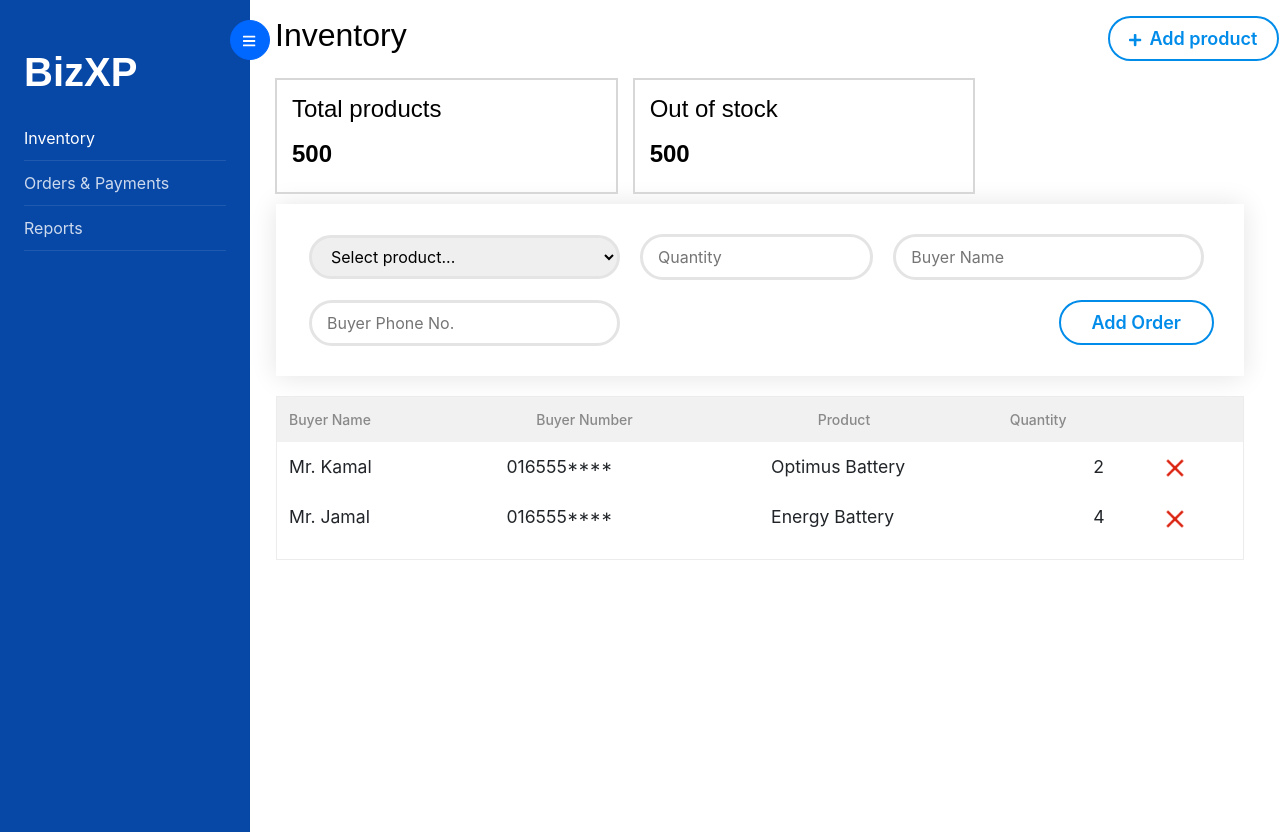
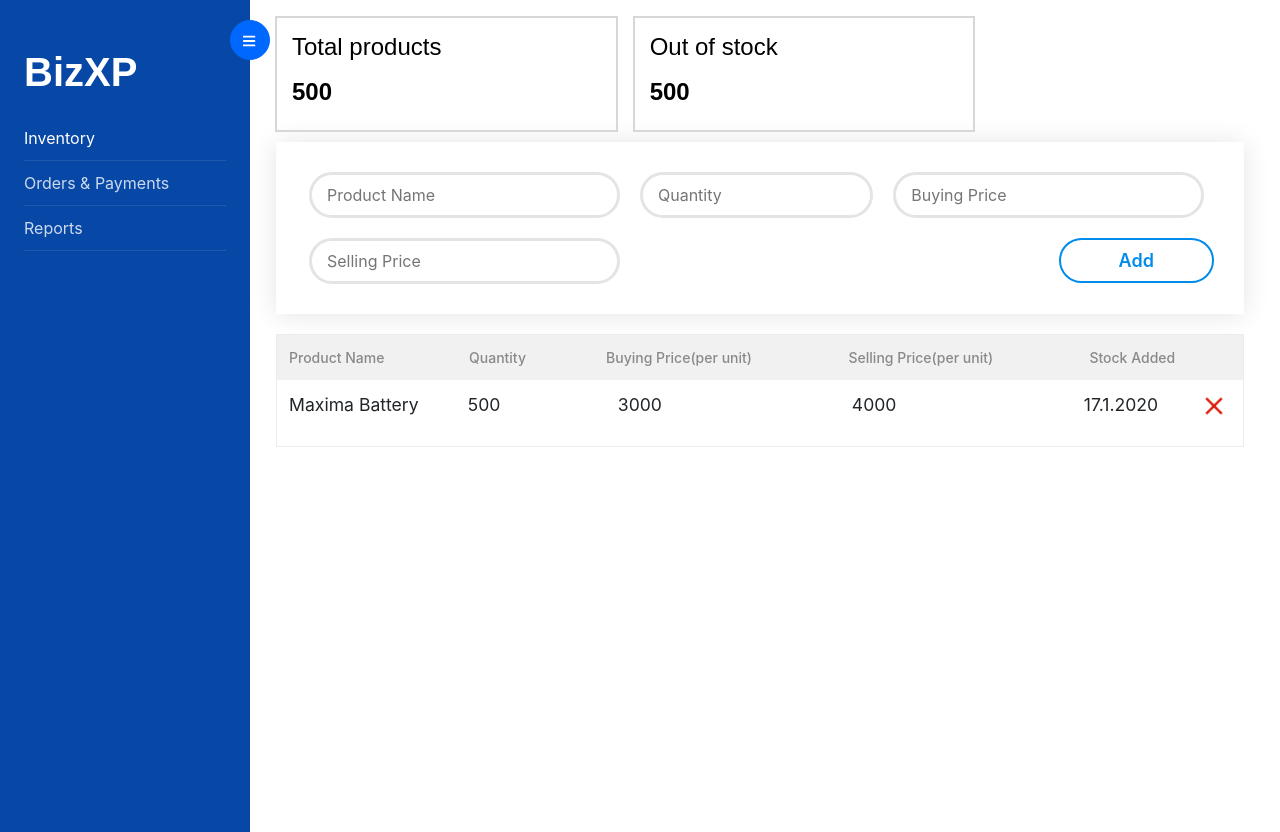
Before and after one commit to arn3342/BizXp-FrontEnd, a React (Create React App) app: page / in a window 1280 px wide. Built offline with nearby package versions, Linux system fonts and the light colour scheme; what @react-pdf/renderer would draw is missing.

Commit message:
Inventory and report

```diff
--- a/src/App.js
+++ b/src/App.js
@@ -98,6 +98,7 @@ class App extends Component {
       showReports: true,
       showPDF:false
     })
+
   }
 
   ExpandCollapseMenu = () => {
--- a/src/components/Inventory/inventory.js
+++ b/src/components/Inventory/inventory.js
@@ -15,19 +15,12 @@ class Inventory extends React.Component {
         this.state = {
             dummyOrderArray: [
                 {
-                    product:'Optimus Battery',
-                    quantity:'2',
-                    buyer:'Mr. Kamal',
-                    buyerPhone:'016555****',
-                    price:'1000'
+                    productName:'Maxima Battery',
+                    quantity:'500',
+                    buyingPrice:'3000',
+                    SellingPrice:'4000',
+                    StockAddeed:'17.1.2020'
                 },
-                {
-                    product:'Energy Battery',
-                    quantity:'4',
-                    buyer:'Mr. Jamal',
-                    buyerPhone:'016555****',
-                    price:'10000'
-                }
             ],
         }
     }
@@ -35,11 +28,11 @@ class Inventory extends React.Component {
     AddDummyOrder = () => {
         document.getElementById('dummyBuyer').setAttribute('disabled', true);
         var order = {};
-        order.product = document.getElementById('dummyProduct').value;
+        order.productName = document.getElementById('dummyProduct').value;
         order.quantity = document.getElementById('dummyQuantity').value;
-        order.buyer = document.getElementById('dummyBuyer').value;
-        order.buyerPhone = document.getElementById('dummyPhone').value;
-        order.price = 10000;
+        order.buyingPrice = document.getElementById('dummyBuyer').value;
+        order.SellingPrice = document.getElementById('dummyPhone').value;
+
 
         DummyOrders.push(order);
         this.CalculateTotalPrice();
@@ -74,10 +67,10 @@ class Inventory extends React.Component {
     render() {
         return (
             <div id="content">
-                <div className="row">
+                {/* <div className="row">
                     <h2 className="mb-4 ml-4">Inventory</h2>
                     <button className="col-md-2 ml-auto btn-Blue"><FontAwesomeIcon icon={faPlus} style={{ fontSize: '14px', marginRight: '8px' }} />Add product</button>
-                </div>
+                </div> */}
                 <div className="row">
                     <div className="boxContainer col-md-4 ml-4">
                         <h4 className="mb-3">Total products</h4>
@@ -91,26 +84,20 @@ class Inventory extends React.Component {
 
                 {/* Add Product Section Starts here*/}
                 <div id="addOrderFieldsContainer" className='row field-container div-shadow leftSpace rightSpace' style={{ display: 'inherit' }}>
-                    <div className="col-md-4 inline-fields">
-                        <select id="dummyProduct" name="products" className="input-fields">
-                            <option value="volvo">Select product...</option>
-                            <option value="Passenger Car Battery">Passenger Car Battery</option>
-                            <option value="Optima Battery">Optima Battery</option>
-                            <option value="Maxima Battery">Maxima Battery</option>
-                            <option value="audi">Other products will be shown here....</option>
-                        </select>
+                <div className="col-md-4 inline-fields">
+                        <input id="dummyQuantity" placeholder="Product Name" className="input-fields"></input>
                     </div>
                     <div className="col-md-3 inline-fields">
                         <input id="dummyQuantity" placeholder="Quantity" className="input-fields"></input>
                     </div>
                     <div className="col-md-4 inline-fields">
-                        <input id="dummyBuyer" placeholder="Buyer Name" className="input-fields"></input>
+                        <input id="dummyBuyer" placeholder="Buying Price" className="input-fields"></input>
                     </div>
                     <div className="col-md-4 inline-fields">
-                        <input id="dummyPhone" placeholder="Buyer Phone No." className="input-fields"></input>
+                        <input id="dummyPhone" placeholder="Selling Price" className="input-fields"></input>
                     </div>
                     <div className='col-md-2 inline-fields' style={{ float: 'right' }}>
-                        <button className="btn-Blue btn-full-width" onClick={() => this.AddDummyOrder()}>Add Order</button>
+                        <button className="btn-Blue btn-full-width" onClick={() => this.AddDummyOrder()}>Add</button>
                     </div>
                 </div>
                 {/* Add Product Section Ends  here*/}
@@ -122,10 +109,11 @@ class Inventory extends React.Component {
                         <table id="columnHeaders" className="table table-hover table-borderless" style={{ marginBottom: '0px', background: '#f1f1f1', userSelect: 'none', borderRadius: '0' }}>
                             <tbody>
                                 <tr className="column-container" style={{ paddingTop: '8px' }}>
-                                    <th>Buyer Name<img className="sortIcon" /></th>
-                                    <th>Buyer Number <img className="sortIcon" /></th>
-                                    <th>Product<img className="sortIcon" /></th>
-                                    <th>Quantity<img className="sortIcon" /></th>
+                                    <th>Product Name<img className="sortIcon" /></th>
+                                    <th>Quantity <img className="sortIcon" /></th>
+                                    <th>Buying Price(per unit)<img className="sortIcon" /></th>
+                                    <th>Selling Price(per unit)<img className="sortIcon" /></th>
+                                    <th>Stock Added</th>
                                     <th></th>
                                 </tr>
                             </tbody>
@@ -138,10 +126,11 @@ class Inventory extends React.Component {
                                 <tr />
                                 {this.state.dummyOrderArray && (this.state.dummyOrderArray.map((order, index) =>
                                     (<tr className="table-warning">
-                                        <td>{order.buyer}</td>
-                                        <td>{order.buyerPhone}</td>
-                                        <td>{order.product}</td>
-                                        <td>{order.quantity}</td>
+                                        <td style={{width:'170px !important'}}>{order.productName}</td>
+                                        <td style={{width:'150px '}}>{order.quantity}</td>
+                                        <td style={{width:'234px'}}>{order.buyingPrice}</td>
+                                        <td style={{width:'232px'}}>{order.SellingPrice}</td>
+                                        <td style={{width:'120px'}}>{order.StockAddeed}</td>
                                         <td onClick={() => this.removeOrder(index)} style={{ cursor: 'pointer' }}><img style={{ width: '20px' }} src={closeIcon}></img></td>
                                     </tr>)
                                 ))}
--- a/src/components/orders/OrderList.js
+++ b/src/components/orders/OrderList.js
@@ -7,6 +7,7 @@ import '../orders/orders.css'
 import '../../App.css'
 import Calendar from 'react-calendar'
 import moment from 'moment'
+import image from '../../Images/PdfDemo.gif'
 
 class OrderList extends React.Component {
     constructor(props) {
@@ -94,7 +95,8 @@ class OrderList extends React.Component {
                                 </td>
                                 <td>20,000</td>
                                 <td>5,000</td>
-                                <td><button className="btn-blue" onClick={() =>this.props.showPDF()}>Report</button></td>
+                                {/* <td><button className="btn-blue" onClick={() =>this.props.showPDF()}>Report</button></td> */}
+                                <td><a href="https://images.examples.com/wp-content/uploads/2017/05/Order-Receipt-Sample.jpg" type="button" className="btn btn-primary">Report</a></td>
                             </tr>
                         </tbody>
                     </table>
```
